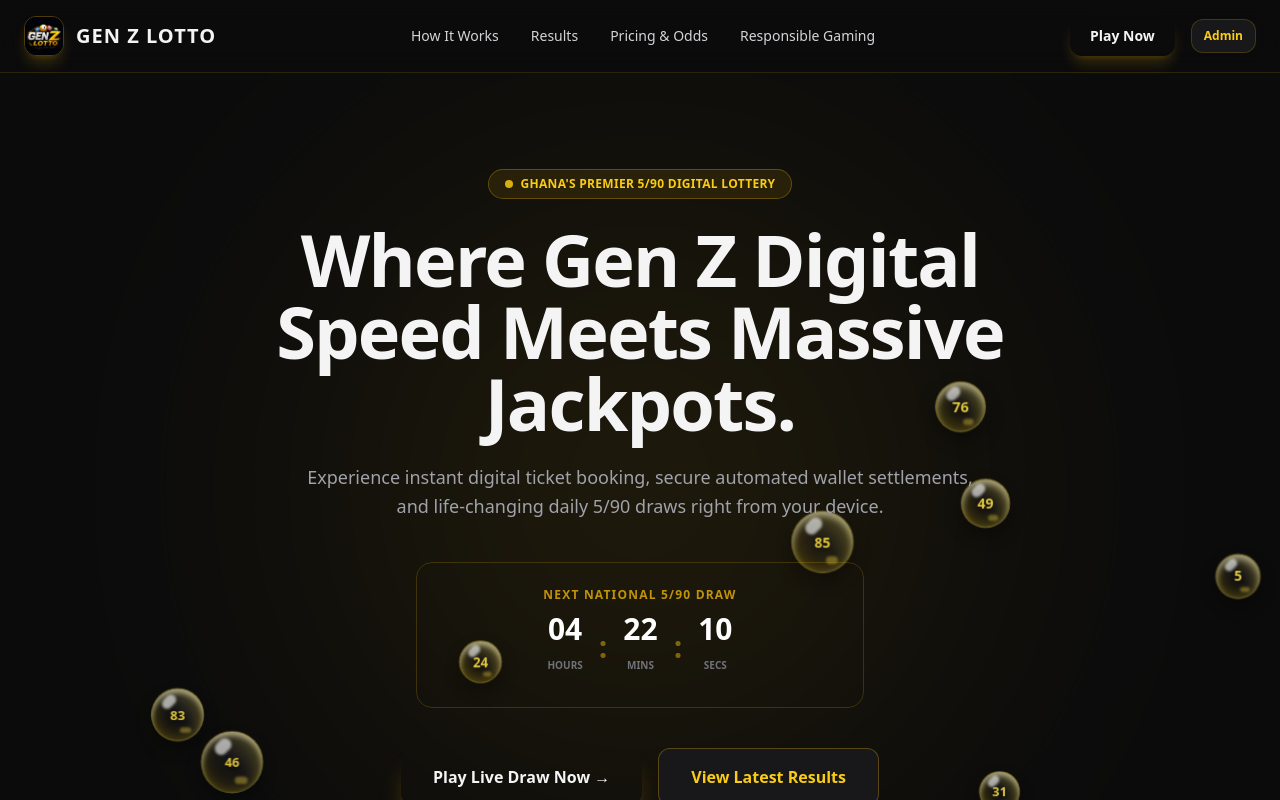
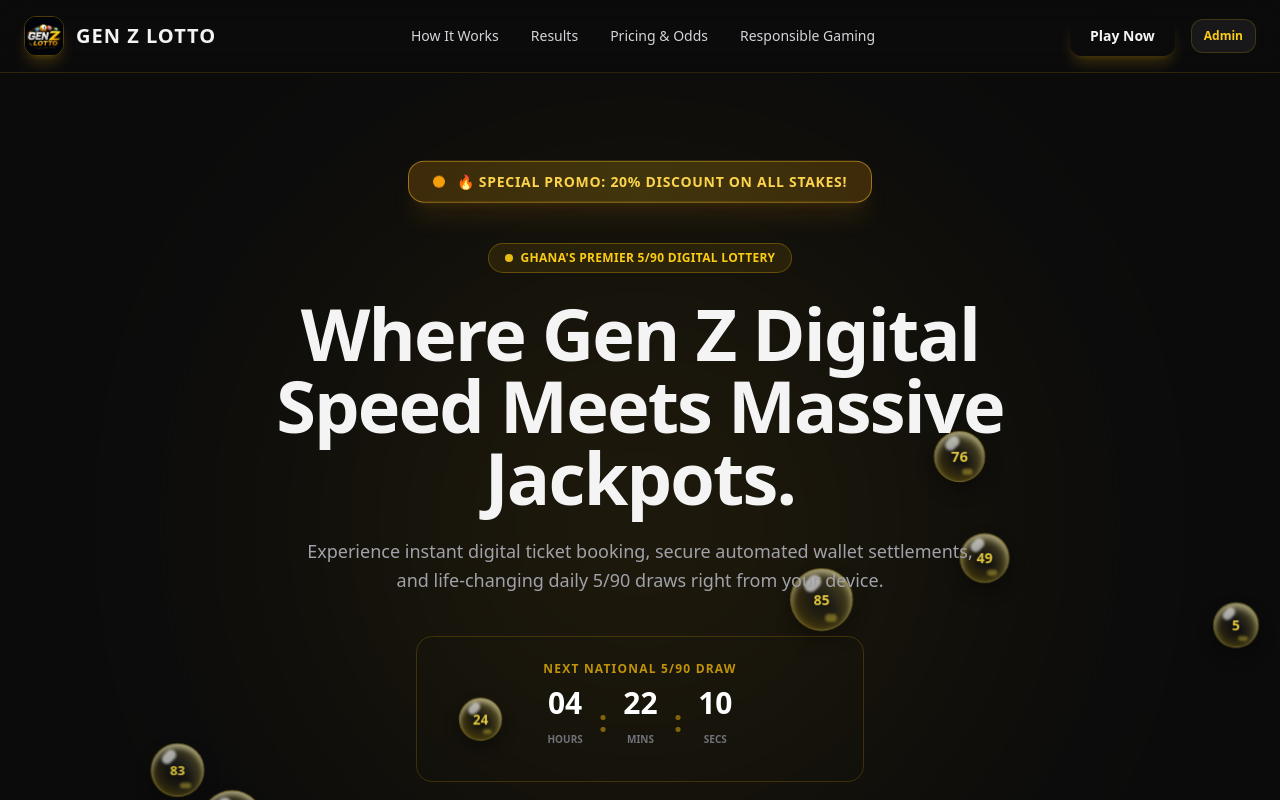
Before and after one commit to Kelvin548/gen-z-lotto, a Next.js app: page / in a window 1280 px wide. Shown: the top 800 px of the page. Built offline with nearby package versions, Linux system fonts and the light colour scheme; no server answers; the database is empty.

Commit message:
Add prominent 20% discount on all stakes promo banner to landing page

```diff
--- a/src/app/page.tsx
+++ b/src/app/page.tsx
@@ -60,6 +60,17 @@ export default function PublicLandingPage() {
 
         <div className="absolute inset-0 -z-10 flex items-center justify-center opacity-10 pointer-events-none">
           <div className="w-[600px] h-[600px] rounded-full bg-yellow-500 blur-[150px]"></div>
+        </div>
+
+        {/* 20% Discount Prominent Promo Banner */}
+        <div className="relative z-10 mb-8 inline-flex items-center gap-3 px-6 py-2.5 rounded-2xl bg-gradient-to-r from-amber-500/20 via-yellow-400/20 to-amber-500/20 border border-amber-400/50 shadow-xl shadow-amber-500/10 animate-bounce">
+          <span className="flex h-3 w-3 relative">
+            <span className="animate-ping absolute inline-flex h-full w-full rounded-full bg-amber-400 opacity-75"></span>
+            <span className="relative inline-flex rounded-full h-3 w-3 bg-amber-500"></span>
+          </span>
+          <span className="text-xs md:text-sm font-black tracking-wider text-amber-300 uppercase">
+            🔥 Special Promo: 20% discount on all stakes!
+          </span>
         </div>
 
         <div className="relative z-10 inline-flex items-center gap-2 px-4 py-1.5 rounded-full bg-yellow-500/10 border border-yellow-500/30 text-xs font-bold text-yellow-400 mb-6 tracking-wide uppercase">
```
